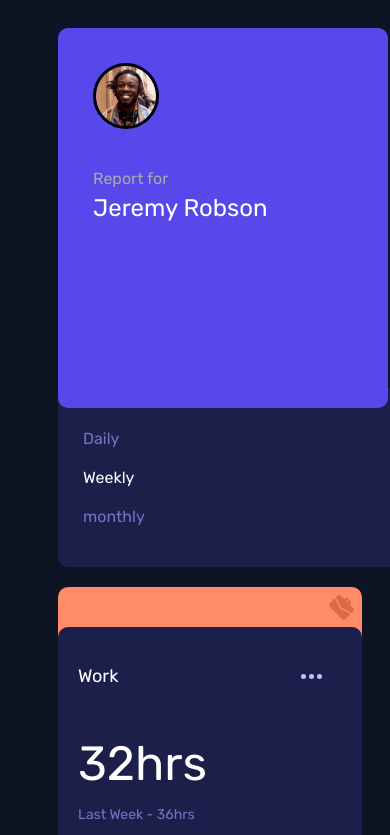
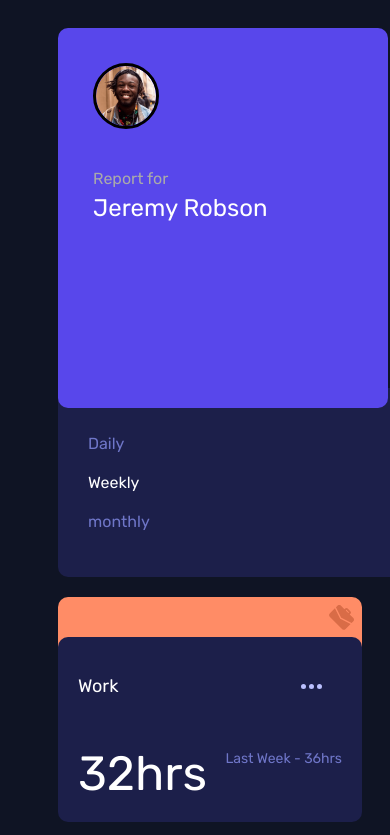
Before and after one commit to aswin-c39/time-tracking-dashboard, a React (Vite) app: page / in a window 390 px wide. Shown: the top 835 px of the page. Built offline with nearby package versions, Linux system fonts and the light colour scheme.

Commit message:
mobile test-7

```diff
--- a/src/App.scss
+++ b/src/App.scss
@@ -204,7 +204,6 @@ body{
 
   .timeframe-card {
     max-width: 100%;
-    padding: 15px;
   }
 
   .activity-grid {
@@ -216,6 +215,12 @@ body{
 
     .card-title {
       font-size: 1rem;
+    }
+
+    .card-details{
+      display: flex;
+      justify-content: space-between;
+      align-items: center;
     }
 
     .hours {
```
